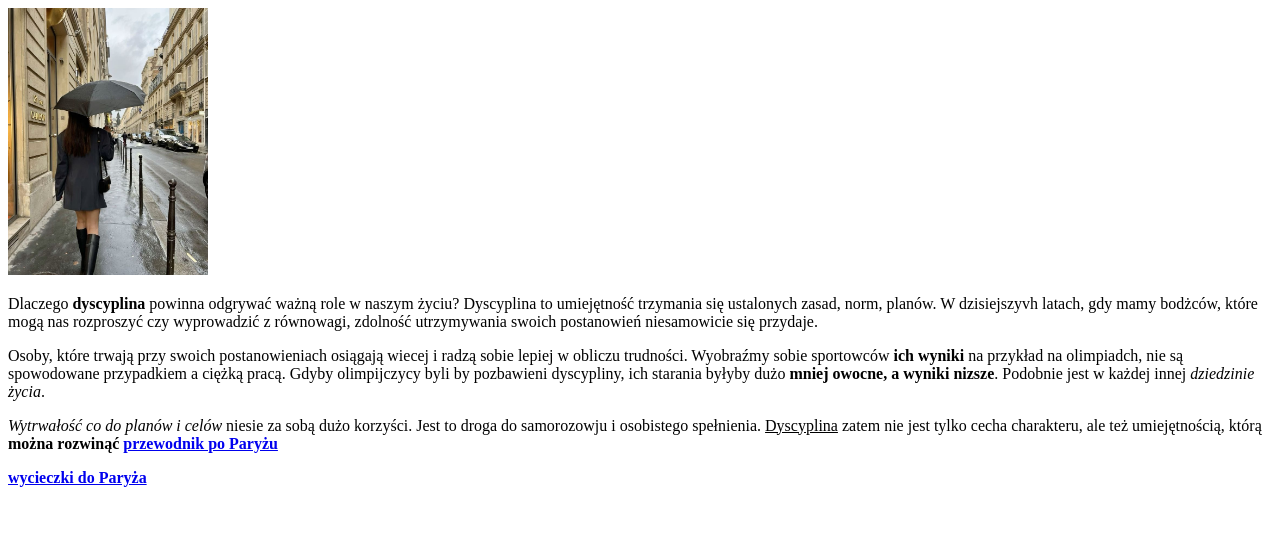
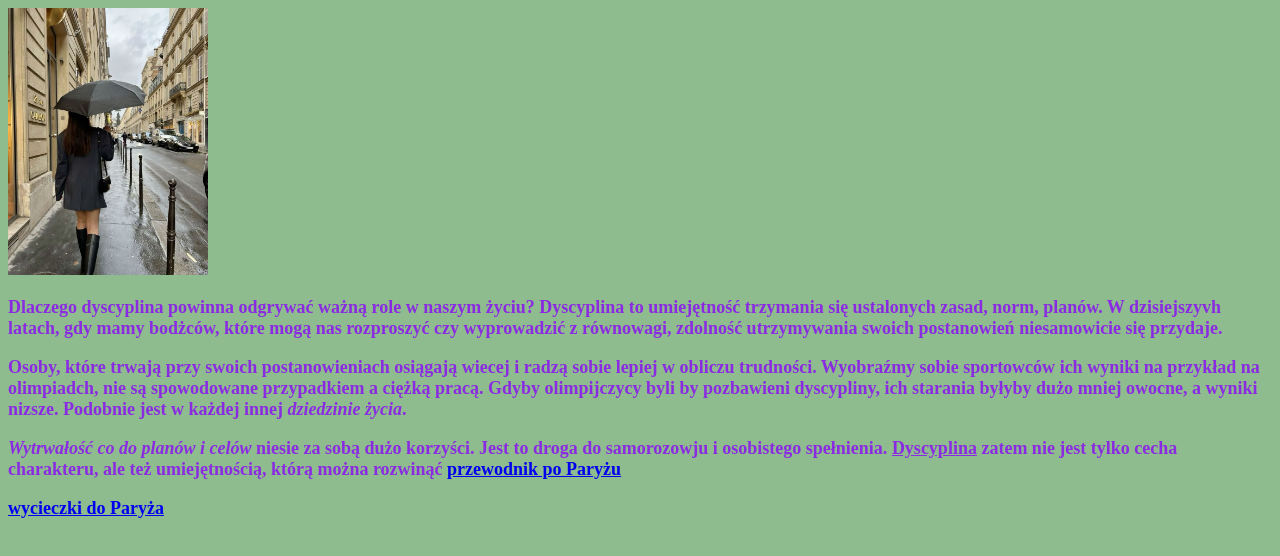
Before and after one commit to Marysiakame/marysiakame.github.io, a plain HTML site: page index.html in a window 1280 px wide. Drawn offline with Linux system fonts and the light colour scheme.

Commit message:
Add files via upload

```diff
--- a/index.html
+++ b/index.html
@@ -3,7 +3,7 @@
 <head>
     <meta charset="UTF-8">
     <meta name="viewport" content="width=device-width, initial-scale=1.0">
-    <title>Document</title>
+    <link rel="stylesheet" href="style.css">
 </head>
 <body>
 
--- /dev/null
+++ b/style.css
@@ -0,0 +1,14 @@
+body
+
+{
+    background-color: darkseagreen;
+
+}
+
+p
+
+{
+    font-size: large;
+    color:blueviolet;
+    font-weight: bold;
+}
```
